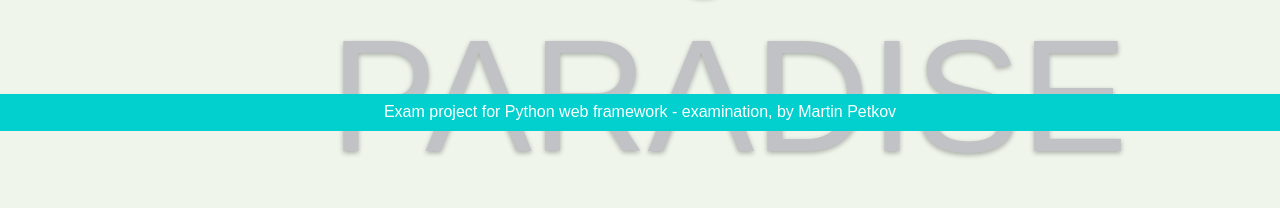
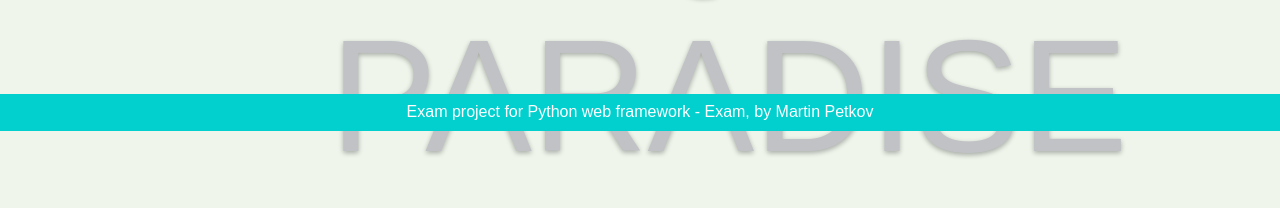
Before and after one commit to MartinP94O/exam_website_project, a Django app: page / in a window 1280 px wide; the page is wider, and only the part inside the window is pictured. Shown: the part 669-877 px from the top of that part. Run offline with Django 4.2, Linux system fonts and the light colour scheme.

Commit message:
New colors, logo and name of the website.

```diff
--- a/templates/base.html
+++ b/templates/base.html
@@ -40,7 +40,7 @@
     {% endblock %}
 
 
-    <footer>Exam project for Python web framework - examination, by Martin Petkov
+    <footer>Exam project for Python web framework - Exam, by Martin Petkov
     </footer>
 
 </div>
```
